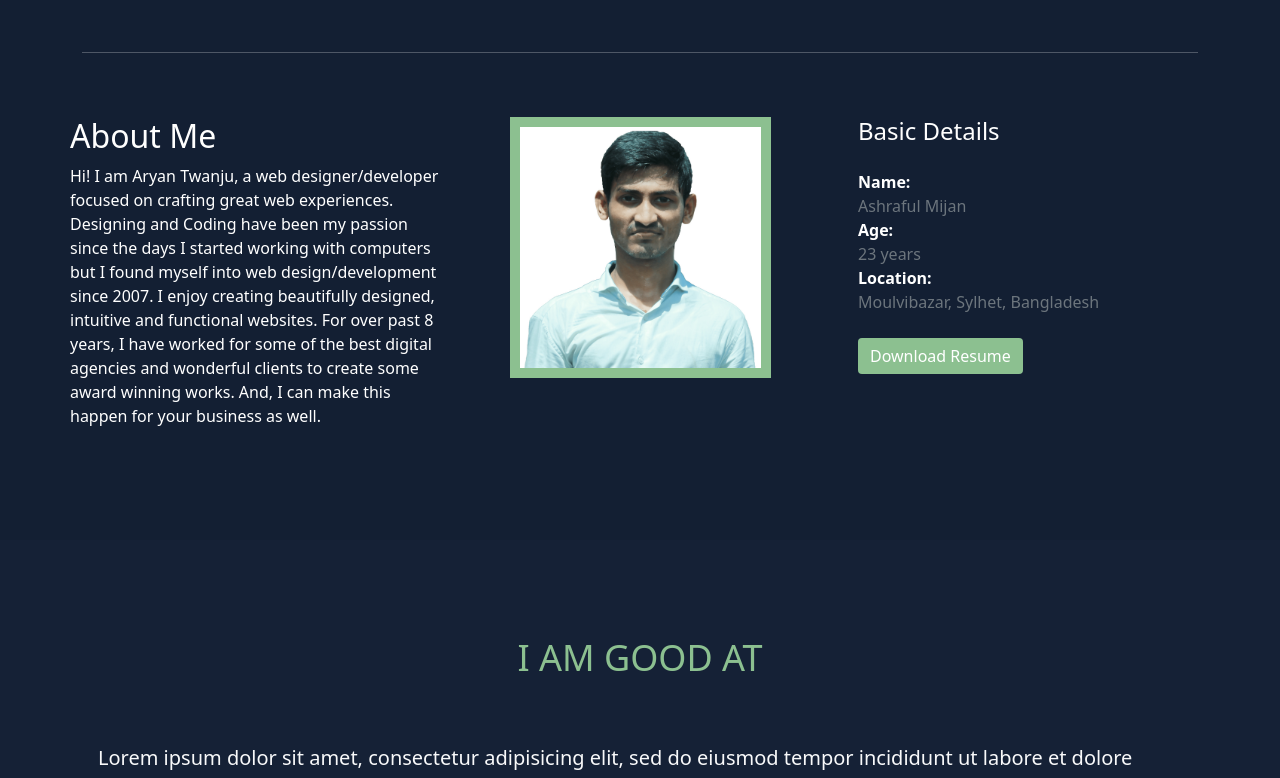
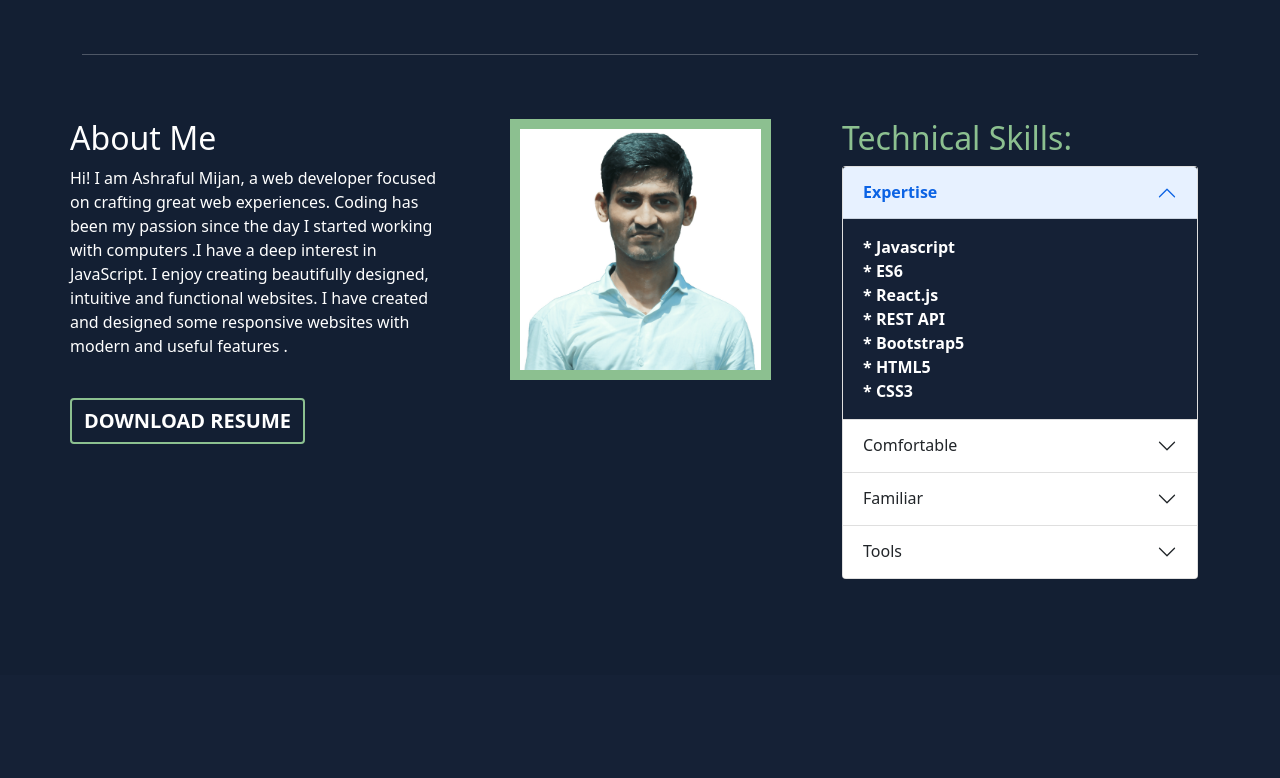
Before and after one commit to Ashraful-Mijan/my-portfolio, a React (Create React App) app: page / in a window 1280 px wide. Shown: the part 912-1690 px from the top of the page. Built offline with nearby package versions, Linux system fonts and the light colour scheme; a small style sheet from the web is missing.

Commit message:
added skills part

```diff
--- a/src/components/About/About.js
+++ b/src/components/About/About.js
@@ -12,25 +12,87 @@ const About = () => {
                     <div className="col-md-4 px-3 px-md-0">
                         <h2 className="text-white">About Me</h2>
                         <p className="text-white text-justify">
-                            Hi! I am Aryan Twanju, a web designer/developer focused on crafting great web experiences. Designing and Coding have been my passion since the days I started working with computers but I found myself into web design/development since 2007. I enjoy creating beautifully designed, intuitive and functional websites.
-
-                            For over past 8 years, I have worked for some of the best digital agencies and wonderful clients to create some award winning works. And, I can make this happen for your business as well.
+                            Hi! I am Ashraful Mijan, a web developer focused on crafting great web experiences.  Coding  has been my passion since the day I started working with computers .I have a deep interest in JavaScript. I enjoy creating beautifully designed, intuitive and functional websites. I have created and designed some responsive websites with modern and useful features .
                         </p>
+                        <a href="/" className="btn primary-btn my-4">Download Resume</a>
                     </div>
                     <div className="col-md-4 px-3 text-center mt-3 mt-md-0">
-                        <img src={img} className="w-75 border lg-border" alt=""/>
+                        <img src={img} className="w-75 border lg-border" alt="" />
                     </div>
                     <div className="col-md-4 pt-5 pt-md-0">
-                        <div className="px-3">
-                            <h4 className="text-white pb-3">Basic Details</h4>
-                            <p className="p-0 m-0 text-white fw-bold">Name:</p>
-                            <p className="text-muted p-0 m-0">Ashraful Mijan</p>
-                            <p className="p-0 m-0 text-white fw-bold">Age:</p>
-                            <p className="text-muted p-0 m-0">23 years</p>
-                            <p className="p-0 m-0 text-white fw-bold">Location:</p>
-                            <p className="text-muted p-0 m-0">Moulvibazar, Sylhet, Bangladesh</p>
+                        {/* accordion */}
+                        <div className="accordion" id="accordionExample">
+                            <h2 className="text-color">Technical Skills: </h2>
+                            <div className="accordion-item ">
+                                <h2 className="accordion-header bg-dark" id="headingOne">
+                                    <button className="accordion-button fw-bold text-color" type="button" data-bs-toggle="collapse" data-bs-target="#collapseOne" aria-expanded="true" aria-controls="collapseOne">
+                                        Expertise
+                                    </button>
+                                </h2>
+                                <div id="collapseOne" className="accordion-collapse collapse show" aria-labelledby="headingOne" data-bs-parent="#accordionExample">
+                                    <div className="accordion-body text-white" style={{backgroundColor: '#152136'}}>
+                                        <strong className='d-block'>* Javascript</strong>
+                                        <strong className='d-block'>* ES6</strong>
+                                        <strong className='d-block'>* React.js</strong>
+                                        <strong className='d-block'>* REST API</strong>
+                                        <strong className='d-block'>* Bootstrap5</strong>
+                                        <strong className='d-block'>* HTML5</strong>
+                                        <strong className='d-block'>* CSS3</strong>
+                                    </div>
+                                </div>
+                            </div>
+                            <div className="accordion-item">
+                                <h2 className="accordion-header" id="headingTwo">
+                                    <button className="accordion-button collapsed" type="button" data-bs-toggle="collapse" data-bs-target="#collapseTwo" aria-expanded="false" aria-controls="collapseTwo">
+                                        Comfortable
+                                    </button>
+                                </h2>
+                                <div id="collapseTwo" className="accordion-collapse collapse" aria-labelledby="headingTwo" data-bs-parent="#accordionExample">
+                                    <div className="accordion-body text-white" style={{backgroundColor: '#152136'}}>
+                                        <strong className='d-block'>* Node.js</strong>
+                                        <strong className='d-block'>* ES6</strong>
+                                        <strong className='d-block'>* Express.js</strong>
+                                        <strong className='d-block'>* MongoDB</strong>
+                                    </div>
+                                </div>
+                            </div>
+                            <div className="accordion-item">
+                                <h2 className="accordion-header" id="headingThree">
+                                    <button className="accordion-button collapsed" type="button" data-bs-toggle="collapse" data-bs-target="#collapseThree" aria-expanded="false" aria-controls="collapseThree">
+                                        Familiar
+                                    </button>
+                                </h2>
+                                <div id="collapseThree" className="accordion-collapse collapse" aria-labelledby="headingThree" data-bs-parent="#accordionExample">
+                                    <div className="accordion-body text-white" style={{backgroundColor: '#152136'}}>
+                                        <strong className='d-block'>* TypeScript</strong>
+                                        <strong className='d-block'>* jQuery</strong>
+                                        <strong className='d-block'>* AJAX</strong>
+                                        <strong className='d-block'>* Material UI</strong>
+                                        <strong className='d-block'>* Tailwind</strong>
+                                        <strong className='d-block'>* React Native</strong>
+                                        <strong className='d-block'>* Python</strong>
+                                    </div>
+                                </div>
+                            </div>
+                            <div className="accordion-item">
+                                <h2 className="accordion-header" id="headingThree">
+                                    <button className="accordion-button collapsed" type="button" data-bs-toggle="collapse" data-bs-target="#collapseThree" aria-expanded="false" aria-controls="collapseThree">
+                                        Tools
+                                    </button>
+                                </h2>
+                                <div id="collapseThree" className="accordion-collapse collapse" aria-labelledby="headingThree" data-bs-parent="#accordionExample">
+                                    <div className="accordion-body text-white" style={{backgroundColor: '#152136'}}>
+                                        <strong className='d-block'>* Git</strong>
+                                        <strong className='d-block'>* NPM</strong>
+                                        <strong className='d-block'>* VS Code</strong>
+                                        <strong className='d-block'>* Chrome Dev tool</strong>
+                                        <strong className='d-block'>* Firebase</strong>
+                                        <strong className='d-block'>* Netlify</strong>
+                                        <strong className='d-block'>* Heroku</strong>
+                                    </div>
+                                </div>
+                            </div>
                         </div>
-                        <a href="/" className="btn btn-primary bg-common border-0 my-4 ms-3">Download Resume</a>
                     </div>
                 </div>
             </div>
--- a/src/components/EmailContact/EmailContact.js
+++ b/src/components/EmailContact/EmailContact.js
@@ -37,7 +37,7 @@ const EmailContact = () => {
                         <div className="mb-3">
                             <textarea name="message" cols="15" rows="5" className="form-control bg-form" placeholder="write message*"></textarea>
                         </div>
-                        <button type="submit" className="btn primary-btn">Send</button>
+                        <button type="submit" className="btn primary-btn btn-sm">Send</button>
                     </form>
                 </div>
             </div>
--- a/src/components/Navbar/Navbar.js
+++ b/src/components/Navbar/Navbar.js
@@ -15,7 +15,7 @@ const Navbar = () => {
                         <Link to="/" className="nav-link text-white active ">Home</Link>
                         <Link to="/moreProjects" className="nav-link text-white " >Projects</Link>
                         <Link to="/" className="nav-link text-white">Blog</Link>
-                        <a className="btn btn-primary bg-common border-0" href="https://docs.google.com/document/d/149MZ77v5orRqVJvfe1SDzF6ku_qkLvMR8mBOPWq4Z-A/edit?usp=sharing" rel="noreferrer" target="_blank">Resume</a>
+                        <a className="btn primary-btn btn-sm" href="https://docs.google.com/document/d/149MZ77v5orRqVJvfe1SDzF6ku_qkLvMR8mBOPWq4Z-A/edit?usp=sharing" rel="noreferrer" target="_blank">Resume</a>
                     </div>
                 </div>
             </div>
```
Also changed, not shown: src/components/Projects/Projects.js (+8 -6 lines).
